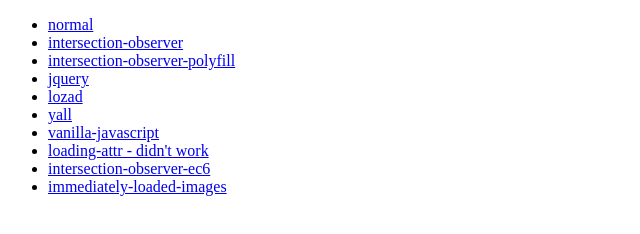
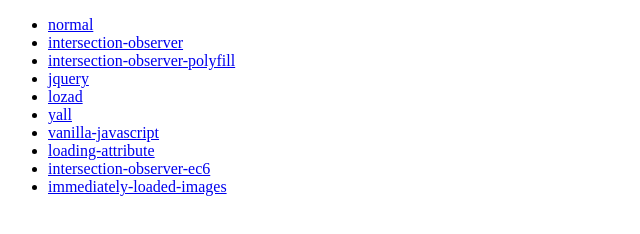
Before and after one commit to Fb16455/lazyloading, a website: page index.html in a window 1280 px wide. Shown: the full height of the page, 0-640 px from the left. Drawn offline with Linux system fonts and the light colour scheme.

Commit message:
Adding reference to the loading-attribute.html to the index.file

```diff
--- a/index.html
+++ b/index.html
@@ -17,7 +17,7 @@
     <li><a href="lozad.html" target="_blank">lozad</a></li>
     <li><a href="yall.html" target="_blank">yall</a></li>
     <li><a href="vanilla-javascript.html" target="_blank">vanilla-javascript</a></li>
-    <li><a href="loading-attr - didn't work.html" target="_blank">loading-attr - didn't work</a></li>
+    <li><a href="loading-attribute.html" target="_blank">loading-attribute</a></li>
     <li><a href="intersection-observer-ec6.html" target="_blank">intersection-observer-ec6</a></li>
     <li><a href="Immediately-loaded-images.html" target="_blank">immediately-loaded-images</a></li>
 </ul>
```
